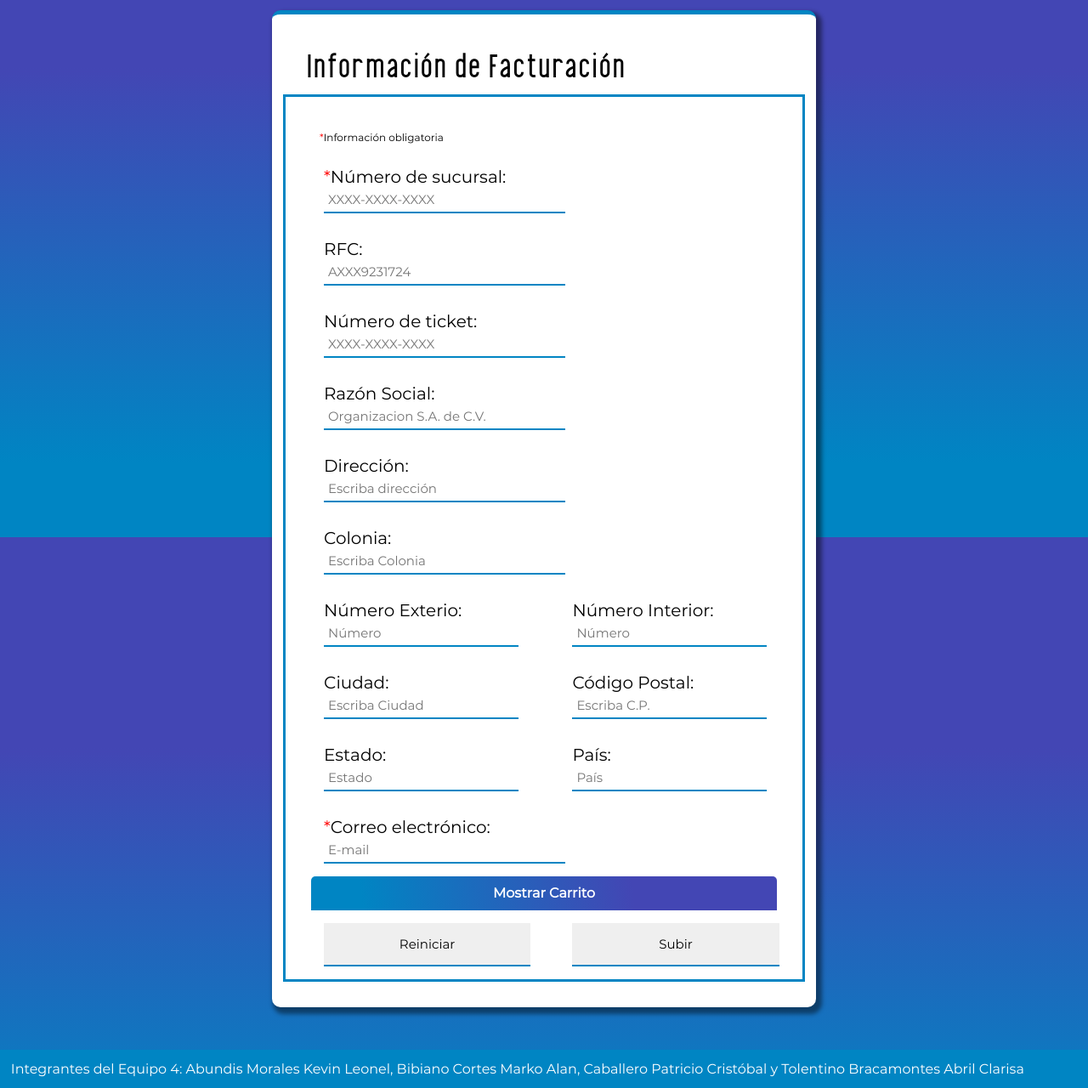
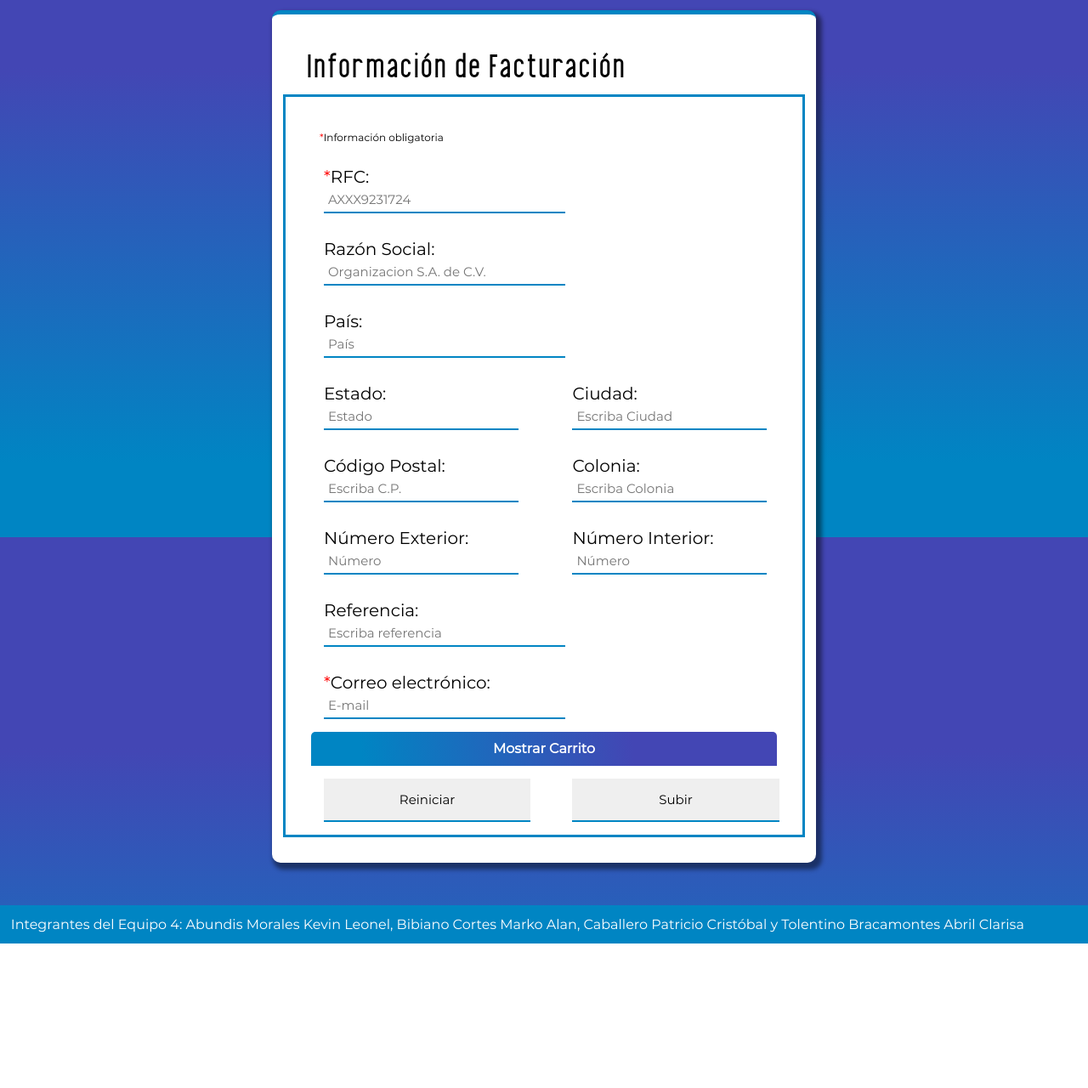
Before and after one commit to KeviinAbundiiz/Proyecto_FInal_Programacion_Web, a PHP site: page /factura.php in a window 1280 px wide. Shown: the part 168-1448 px from the top of the page at 85% size. After the commit the page ends 1278 px from the top, so only its background shows below. Run offline with PHP 8.4, Linux system fonts and the light colour scheme.

Commit message:
facturar form is now functional

```diff
--- a/factura.php
+++ b/factura.php
@@ -40,64 +40,59 @@ include 'conexion.php';
         <form action="gracias.php" method="POST">
             <div class="cont-form">
                 <p class="inf obl"><span>*</span>Información obligatoria</p>
+                <!--
                 <div class="cont">
                     <label for="noSuc"><span>*</span>Número de sucursal: </label>
                     <input type="text" name="noSuc" id="noSuc" placeholder="XXXX-XXXX-XXXX" required>
                 </div>
+                -->
                 <div class="cont">
-                    <label for="rfc">RFC: </label>
-                    <input type="text" name="rfc" id="rfc" placeholder="AXXX9231724">
+                    <label for="rfc"><span>*</span>RFC: </label>
+                    <input type="text" name="rfc" id="rfc" placeholder="AXXX9231724" required>
                 </div>
+                <!--
                 <div class="cont">
                     <label for="ticket">Número de ticket: </label>
                     <input type="text" name="ticket" id="ticket" placeholder="XXXX-XXXX-XXXX">
                 </div>
+                -->
 
                 <div class="cont">
                     <label for="rs">Razón Social: </label>
                     <input type="text" name="rs" id="rs" placeholder="Organizacion S.A. de C.V.">
                 </div>
-                <div class="cont">
-                    <label for="dir">Dirección: </label>
-                    <input type="text" name="dir" id="dir" placeholder="Escriba dirección">
-                </div>
-                <div class="cont">
-                    <label for="col">Colonia: </label>
-                    <input type="text" name="col" id="col" placeholder="Escriba Colonia">
-
-                </div>
-                <div class="cont cont-ex">
-                    <label for="noEx">Número Exterio: </label>
-                    <input type="text" name="noEx" id="noEx" placeholder="Número">
-
-                </div>
-                <div class="cont cont-in">
-                    <label for="noIn">Número Interior: </label>
-                    <input type="text" name="noIn" id="noIn" placeholder="Número">
-
-                </div>
-
-                <div class="cont cont-cd">
-                    <label for="cd">Ciudad: </label>
-                    <input type="text" name="cd" id="cd" placeholder="Escriba Ciudad">
-
-                </div>
-
-
-                <div class="cont cont-cp">
-                    <label for="cp">Código Postal: </label>
-                    <input type="text" name="cp" id="cp" placeholder="Escriba C.P.">
-
+                <div class="cont ">
+                    <label for="pais">País: </label>
+                    <input type="text" name="pais" id="pais" placeholder="País">
                 </div>
 
                 <div class="cont cont-est">
                     <label for="estado">Estado: </label>
                     <input type="text" name="estado" id="estado" placeholder="Estado">
                 </div>
-
+                <div class="cont cont-cd">
+                    <label for="cd">Ciudad: </label>
+                    <input type="text" name="cd" id="cd" placeholder="Escriba Ciudad">
+                </div>
+                <div class="cont cont-cp">
+                    <label for="cp">Código Postal: </label>
+                    <input type="text" name="cp" id="cp" placeholder="Escriba C.P.">
+                </div>
                 <div class="cont cont-pais">
-                    <label for="pais">País: </label>
-                    <input type="text" name="pais" id="pais" placeholder="País">
+                    <label for="col">Colonia: </label>
+                    <input type="text" name="col" id="col" placeholder="Escriba Colonia">
+                </div>
+                <div class="cont cont-ex">
+                    <label for="noEx">Número Exterior: </label>
+                    <input type="text" name="noEx" id="noEx" placeholder="Número">
+                </div>
+                <div class="cont cont-in">
+                    <label for="noIn">Número Interior: </label>
+                    <input type="text" name="noIn" id="noIn" placeholder="Número">
+                </div>
+                <div class="cont">
+                    <label for="ref">Referencia: </label>
+                    <input type="text" name="ref" id="dir" placeholder="Escriba referencia">
                 </div>
 
                 <div class="cont">
```
Also changed, not shown: gracias.php (+41 -7 lines).
